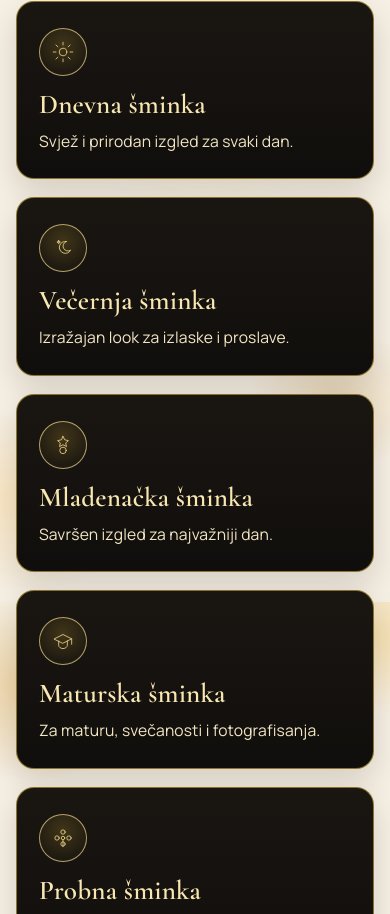
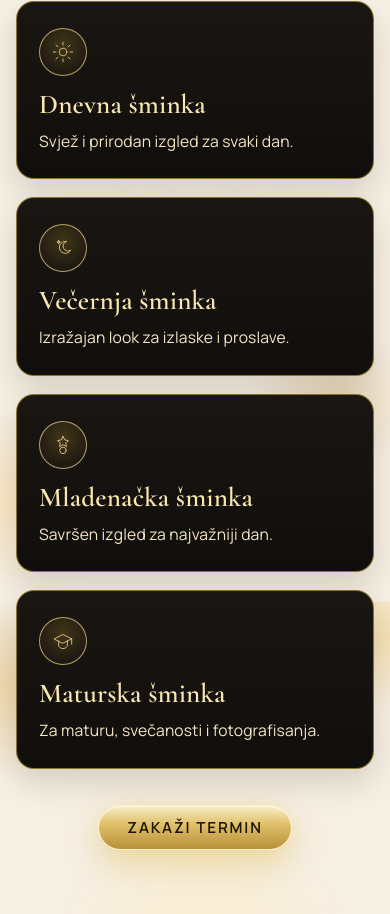
Before and after one commit to melanija-rgb/jasmina-makeup, a plain HTML site: page index.html in a window 390 px wide. Shown: the part 1086-2000 px from the top of the page. Drawn offline with nearby package versions, Linux system fonts and the light colour scheme.

Commit message:
Remove the Probna šminka card from the services section. (#9)
Keep the booking option, and lay the four remaining cards out in even rows.

Co-authored-by: Cursor Agent <cursoragent@cursor.com>
Co-authored-by: melanija@ <melanija-rgb@users.noreply.github.com>

```diff
--- a/index.html
+++ b/index.html
@@ -57,7 +57,6 @@
         <div class="card"><div class="icon" aria-hidden="true"><svg viewBox="0 0 48 48"><path d="M30 12a11 11 0 1 0 8 16 9 9 0 1 1-8-16z"/><path d="M16 10l.8 2.4L19.2 13l-2.4.8L16 16.2l-.8-2.4L12.8 13l2.4-.6z"/></svg></div><h3>Večernja šminka</h3><p>Izražajan look za izlaske i proslave.</p></div>
         <div class="card"><div class="icon" aria-hidden="true"><svg viewBox="0 0 48 48"><path d="M24 8l3.2 6.4L34 16l-5 4.2L30.4 27 24 23.4 17.6 27 19 20.2 14 16l6.8-1.6z"/><circle cx="24" cy="34" r="6"/></svg></div><h3>Mladenačka šminka</h3><p>Savršen izgled za najvažniji dan.</p></div>
         <div class="card"><div class="icon" aria-hidden="true"><svg viewBox="0 0 48 48"><path d="M8 20l16-8 16 8-16 8z"/><path d="M16 24v8c0 3 3.6 6 8 6s8-3 8-6v-8"/><path d="M40 20v10"/></svg></div><h3>Maturska šminka</h3><p>Za maturu, svečanosti i fotografisanja.</p></div>
-        <div class="card"><div class="icon" aria-hidden="true"><svg viewBox="0 0 48 48"><circle cx="24" cy="24" r="3.2"/><circle cx="24" cy="13" r="4"/><circle cx="24" cy="35" r="4"/><circle cx="13" cy="24" r="4"/><circle cx="35" cy="24" r="4"/><path d="M24 28v12"/></svg></div><h3>Probna šminka</h3><p>Isprobajte look prije velikog događaja.</p></div>
       </div>
       <div class="center-cta">
         <a href="#zakazivanje" class="btn btn-book">Zakaži termin</a>
--- a/style.css
+++ b/style.css
@@ -306,7 +306,13 @@ header.nav{
 .hero-actions .btn{min-width:220px;padding:16px 32px;font-size:1rem}
 
 /* Usluge */
-.grid{display:grid;grid-template-columns:repeat(auto-fit,minmax(210px,1fr));gap:18px}
+.grid{display:grid;grid-template-columns:repeat(4,minmax(0,1fr));gap:18px}
+@media (max-width:980px){
+  .grid{grid-template-columns:repeat(2,minmax(0,1fr))}
+}
+@media (max-width:560px){
+  .grid{grid-template-columns:1fr}
+}
 .card{
   background-color:#120f0d;
   background-image:linear-gradient(180deg,#1a1612,#100e0c);
```
